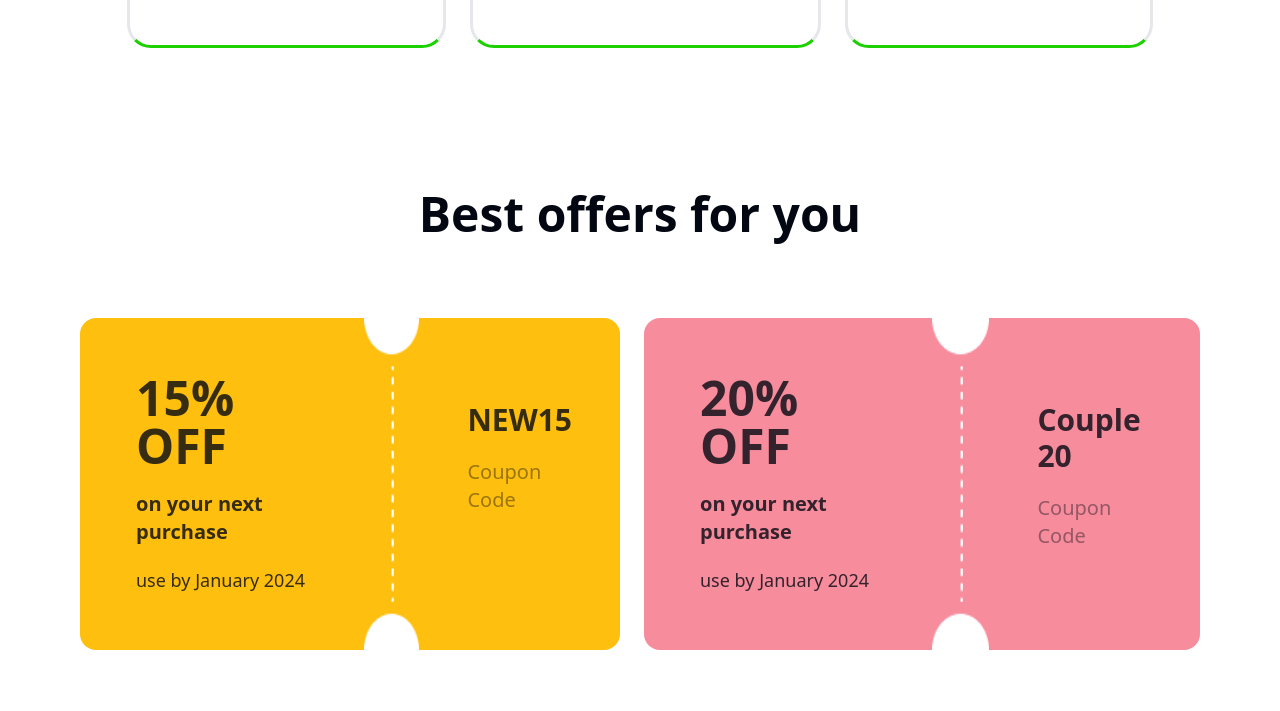
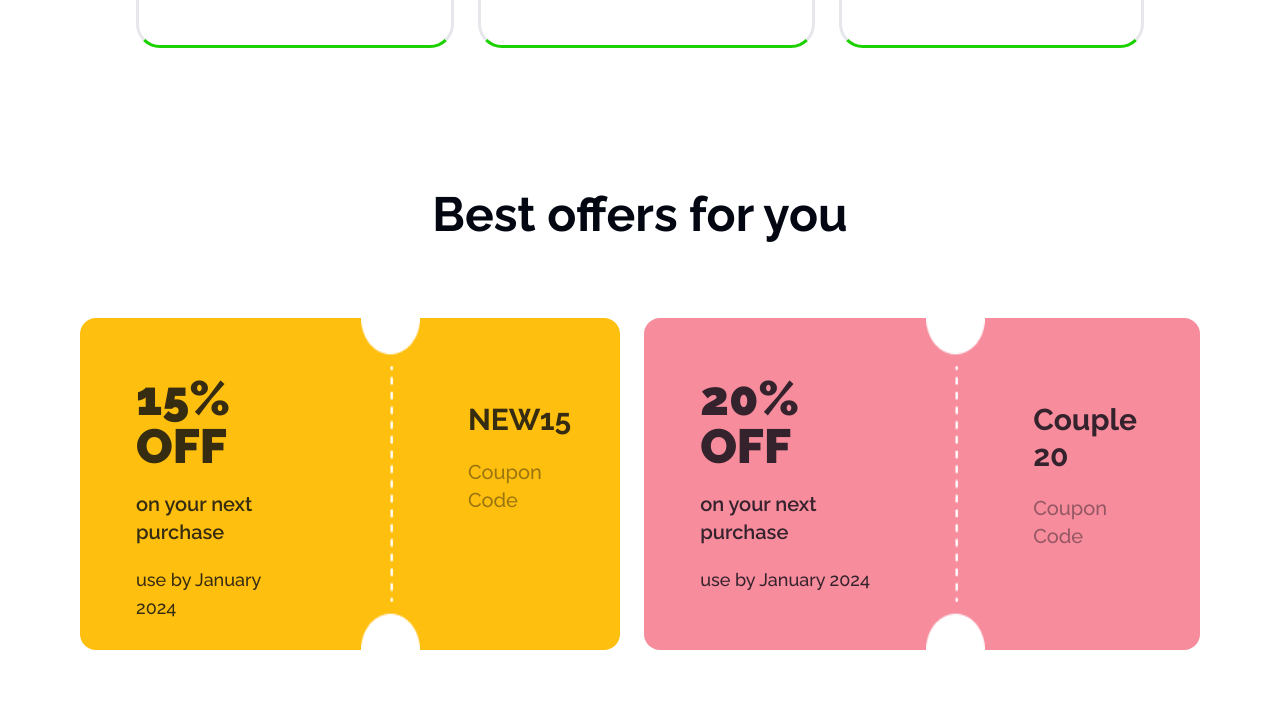
Before and after one commit to AhmedMiraz1/B9-assingment5-repo, a plain HTML site: page index.html in a window 1280 px wide. Shown: the part 792-1503 px from the top of the page. Drawn offline with nearby package versions, Linux system fonts and the light colour scheme.

Commit message:
css link file added

```diff
--- a/index.html
+++ b/index.html
@@ -4,6 +4,10 @@
     <meta charset="UTF-8" />
     <meta name="viewport" content="width=device-width, initial-scale=1.0" />
     <title>Bus Travel</title>
+    <!-- css file added  -->
+    <link rel="stylesheet" href="./styles/style.css">
+
+    <!-- daisy ui  -->
     <link
       href="https://cdn.jsdelivr.net/npm/daisyui@4.7.2/dist/full.min.css"
       rel="stylesheet"
```
